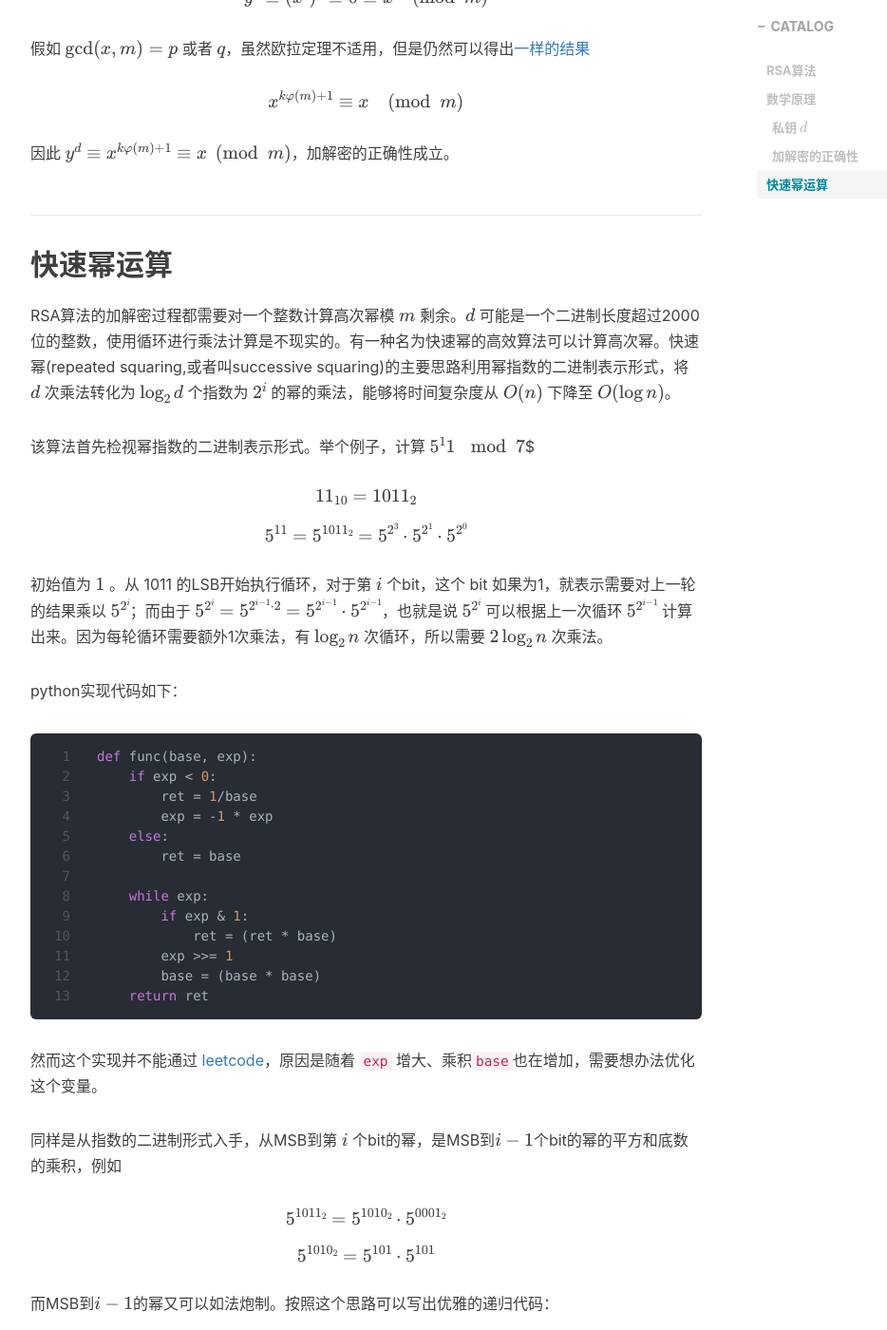
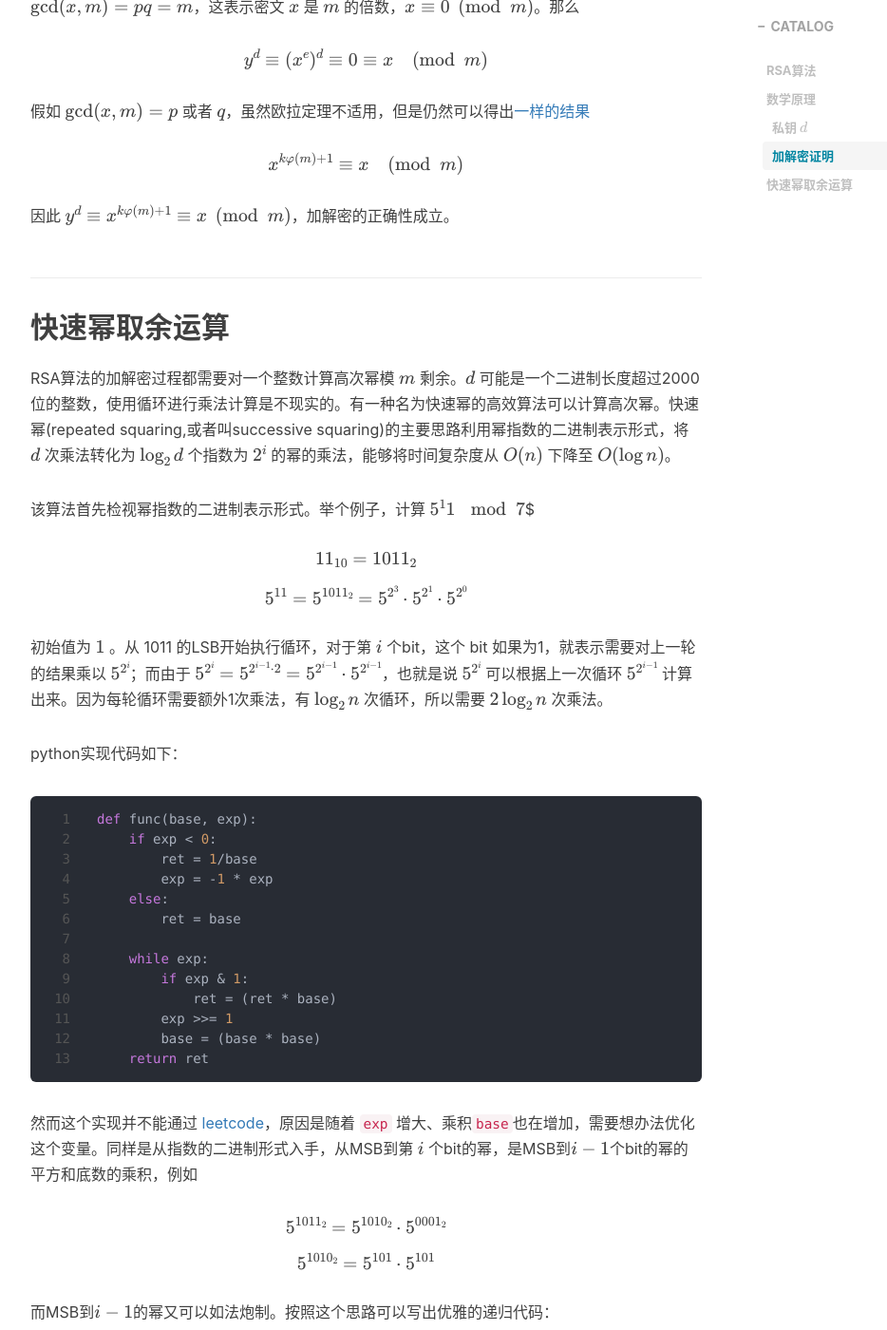
Before and after one commit to kayoch1n/kayoch1n.github.io, a Jekyll site: the page built from _posts/2022-05-01-rsa.markdown, in a window 1280 px wide and 1400 px high, scrolled down 2120 px. Shown: the whole window at 95% size, without its empty margins (233-1167 px from the left). Built offline with Jekyll 4.4.1, drawn with Linux system fonts in a browser that asks for light colours; nearby versions of some CDN libraries; comment, search, counter and statistics services are not loaded.

Commit message:
Update 2022-05-01-rsa.markdown

````diff
--- a/_posts/2022-05-01-rsa.markdown
+++ b/_posts/2022-05-01-rsa.markdown
@@ -45,7 +46,7 @@ $$
 
 这是[贝祖定理]({{ site.url }}/blog/euclids-algo/#贝祖定理)的结果：如果两个整数 $a$ 和 $b$ 互质，那么存在两个整数 $s$ 和 $t$ 使得 $as+bt=1$；转换一下就是 $as'=1+bt'$。在这里，$a=e$ 就是公钥之一的指数，而 $s'=d$ 是私钥；为了计算出 $s$ 的值，需要使用[扩展欧几里得算法]({{ site.url }}/blog/euclids-algo/#扩展欧几里得算法)。
 
-### 加解密的正确性
+### 加解密证明
 
 对密文 $y$ 进行解密也就是计算 $y$ 的 $d$ 次幂模 $m$ 剩余。代入贝祖定理的结果 $ed=1+k\varphi(m)$
 
@@ -75,7 +76,7 @@ $$
 
 因此 $y^d\equiv x^{k\varphi(m)+1}\equiv x\pmod m$，加解密的正确性成立。
 
-## 快速幂运算
+## 快速幂取余运算
 
 RSA算法的加解密过程都需要对一个整数计算高次幂模 $m$ 剩余。$d$ 可能是一个二进制长度超过2000位的整数，使用循环进行乘法计算是不现实的。有一种名为快速幂的高效算法可以计算高次幂。快速幂(repeated squaring,或者叫successive squaring)的主要思路利用幂指数的二进制表示形式，将 $d$ 次乘法转化为 $\log_{2}{d}$ 个指数为 $2^i$ 的幂的乘法，能够将时间复杂度从 $O(n)$ 下降至 $O(\log{n})$。
 
@@ -104,9 +105,7 @@ def func(base, exp):
     return ret
 ```
 
-然而这个实现并不能通过 [leetcode](https://leetcode.com/problems/powx-n/)，原因是随着 `exp` 增大、乘积`base`也在增加，需要想办法优化这个变量。
-
-同样是从指数的二进制形式入手，从MSB到第 $i$ 个bit的幂，是MSB到$i-1$个bit的幂的平方和底数的乘积，例如
+然而这个实现并不能通过 [leetcode](https://leetcode.com/problems/powx-n/)，原因是随着 `exp` 增大、乘积`base`也在增加，需要想办法优化这个变量。同样是从指数的二进制形式入手，从MSB到第 $i$ 个bit的幂，是MSB到$i-1$个bit的幂的平方和底数的乘积，例如
 
 $$5^{1011_{2}}=5^{1010_{2}}\cdot 5^{0001_{2}}$$
 
````
Also changed, not shown: other parts of _posts/2022-05-01-rsa.markdown (+1 -0 lines).
